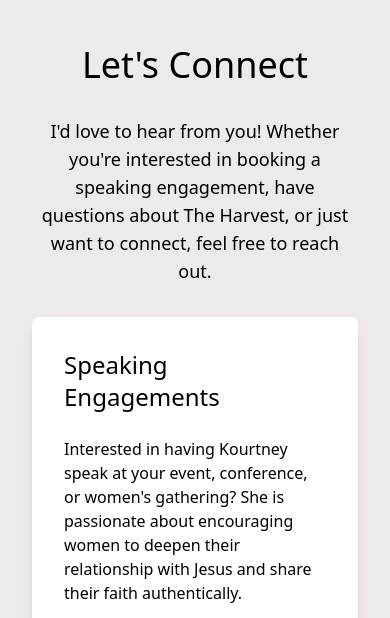
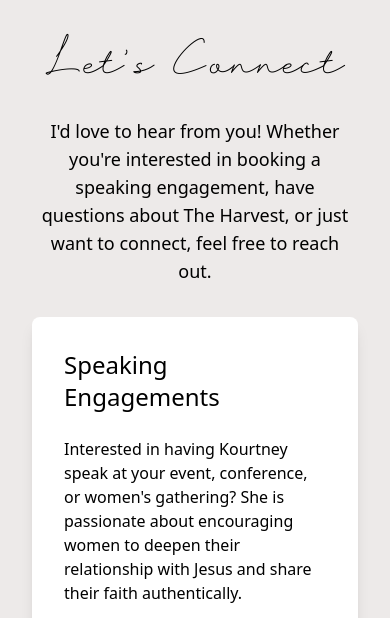
Before and after one commit to mathiuskitchens/kourtney_kitchens, an Astro site: page /contact in a window 390 px wide. Shown: the part 195-813 px from the top of the page. Built offline with nearby package versions, Linux system fonts and the light colour scheme; Astro itself is replaced by a stand-in of ours; a script that the page names is missing.

Commit message:
fixed fonts for h1 across pages for consistency, fixed hamburger link

```diff
--- a/src/components/Hamburger.astro
+++ b/src/components/Hamburger.astro
@@ -17,7 +17,7 @@
             <li><a href="/speaking">Speaking</a></li>
             <li><a href="/resources">Resources</a></li>
 
-            <li>Contact</li>
+			<li><a href="/contact">Contact</a></li>
         </ul>
     </div>
 </div>
--- a/src/pages/contact.astro
+++ b/src/pages/contact.astro
@@ -39,5 +39,21 @@ import ContactHeader from "../components/ContactHeader.astro";
 				</div>
 			</div>
 		</div>
-	</main></Layout
->
+	</main>
+
+<style>
+
+@font-face {
+  font-family: 'Salonica';
+  src: url('/fonts/Salonica.ttf') format('truetype');
+  font-weight: normal;
+  font-style: normal;
+  font-display: block;
+}
+
+h1 {
+    font-family: 'Salonica', sans-serif;
+    font-size: 5rem;
+}
+	</style>
+</Layout>
--- a/src/pages/diy.astro
+++ b/src/pages/diy.astro
@@ -31,6 +31,22 @@ import Layout from "../layouts/Layout.astro";
 </Layout>
 
 <style>
+
+
+@font-face {
+  font-family: 'Salonica';
+  src: url('/fonts/Salonica.ttf') format('truetype');
+  font-weight: normal;
+  font-style: normal;
+  font-display: block;
+}
+
+h1 {
+    font-family: 'Salonica', sans-serif;
+    font-size: 5rem;
+}
+
+
 	/* Wrapper to force centering using flexbox */
 	.payhip-wrapper {
 		display: flex !important;
--- a/src/pages/resources.astro
+++ b/src/pages/resources.astro
@@ -36,4 +36,20 @@ import Layout from "../layouts/Layout.astro"
 			</div>
 		</div>
 	</main>
+
+<style>
+
+@font-face {
+  font-family: 'Salonica';
+  src: url('/fonts/Salonica.ttf') format('truetype');
+  font-weight: normal;
+  font-style: normal;
+  font-display: block;
+}
+
+h1 {
+    font-family: 'Salonica', sans-serif;
+    font-size: 5rem;
+}
+	</style>
 </Layout>
--- a/src/pages/speaking.astro
+++ b/src/pages/speaking.astro
@@ -39,4 +39,20 @@ import Layout from "../layouts/Layout.astro"
 			</div>
 		</div>
 	</main>
+
+<style>
+
+@font-face {
+  font-family: 'Salonica';
+  src: url('/fonts/Salonica.ttf') format('truetype');
+  font-weight: normal;
+  font-style: normal;
+  font-display: block;
+}
+
+h1 {
+    font-family: 'Salonica', sans-serif;
+    font-size: 5rem;
+}
+	</style>
 </Layout>
```
Also changed, not shown: src/pages/about.astro (line endings or trailing spaces).
